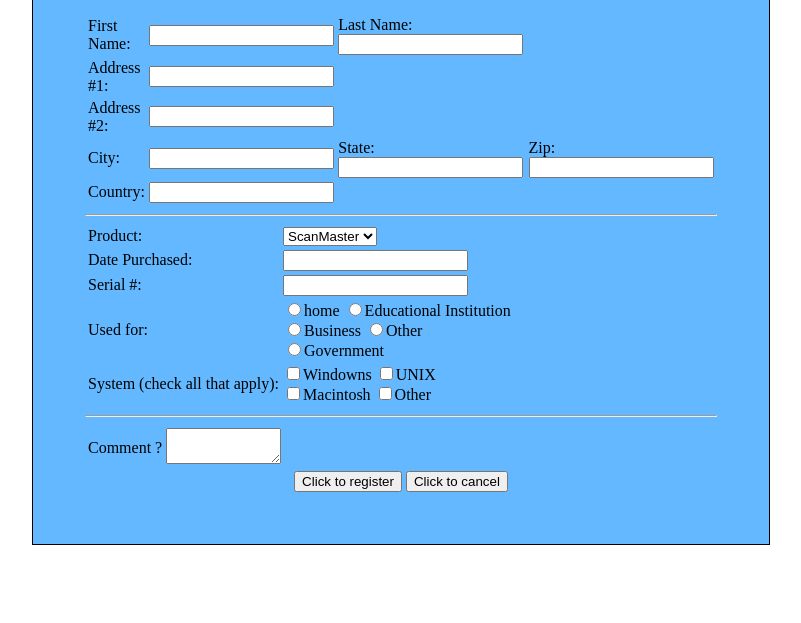
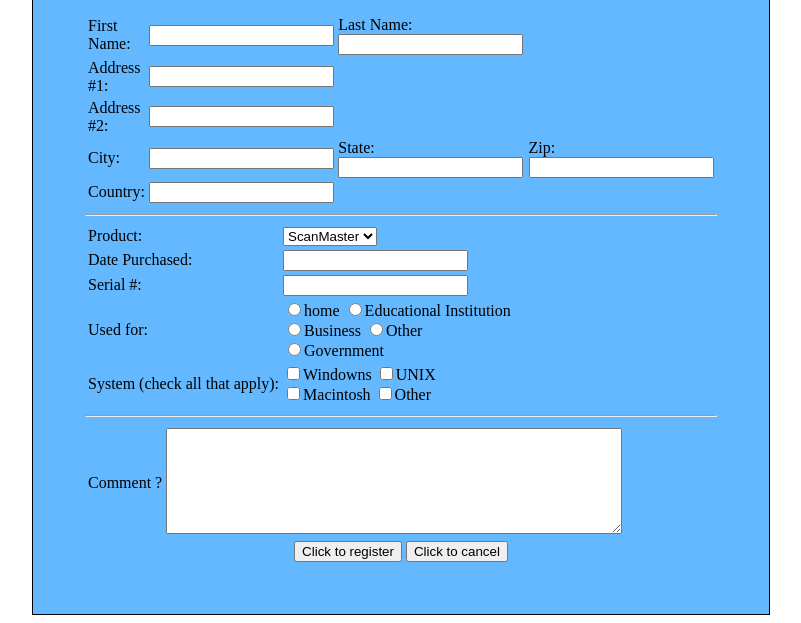
Before and after one commit to Dinh-Dev/Deadline-4, a plain HTML site: page index.html in a window 1280 px wide. Shown: the part 251-874 px from the top of the page, without its empty margins (276-1077 px from the left). Before the commit the page ends 804 px from the top, so only its background shows below. Drawn offline with Linux system fonts and the light colour scheme.

Commit message:
Update index.html
update index

```diff
--- a/index.html
+++ b/index.html
@@ -95,7 +95,7 @@
         <table>
             <hr width:40px>
             <tr>
-            <td>Comment ?</td><td><textarea style="width: 60%; height: 50%;"></textarea></td>
+            <td>Comment ?</td><td><textarea style="width: 450px; height: 100px;"></textarea></td>
             </tr>
             </table>
             <div style="text-align:center;">
```
